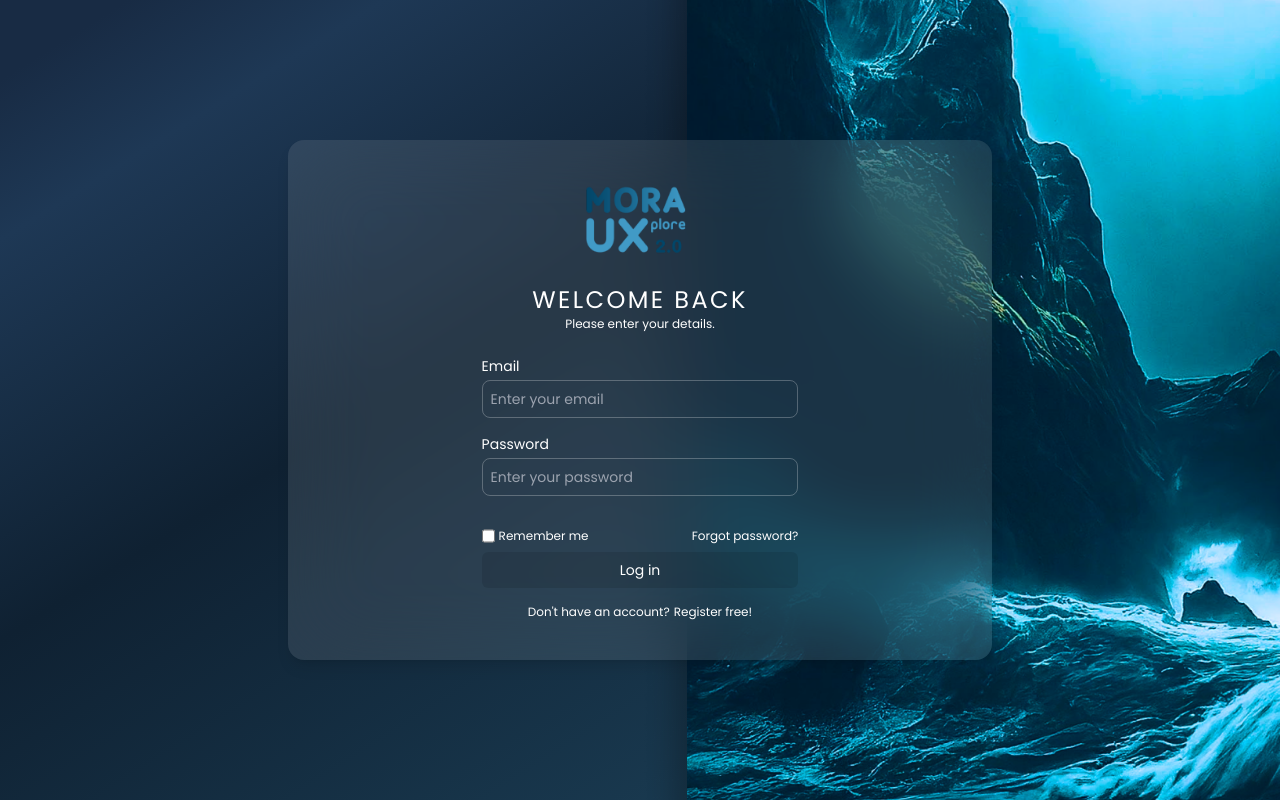
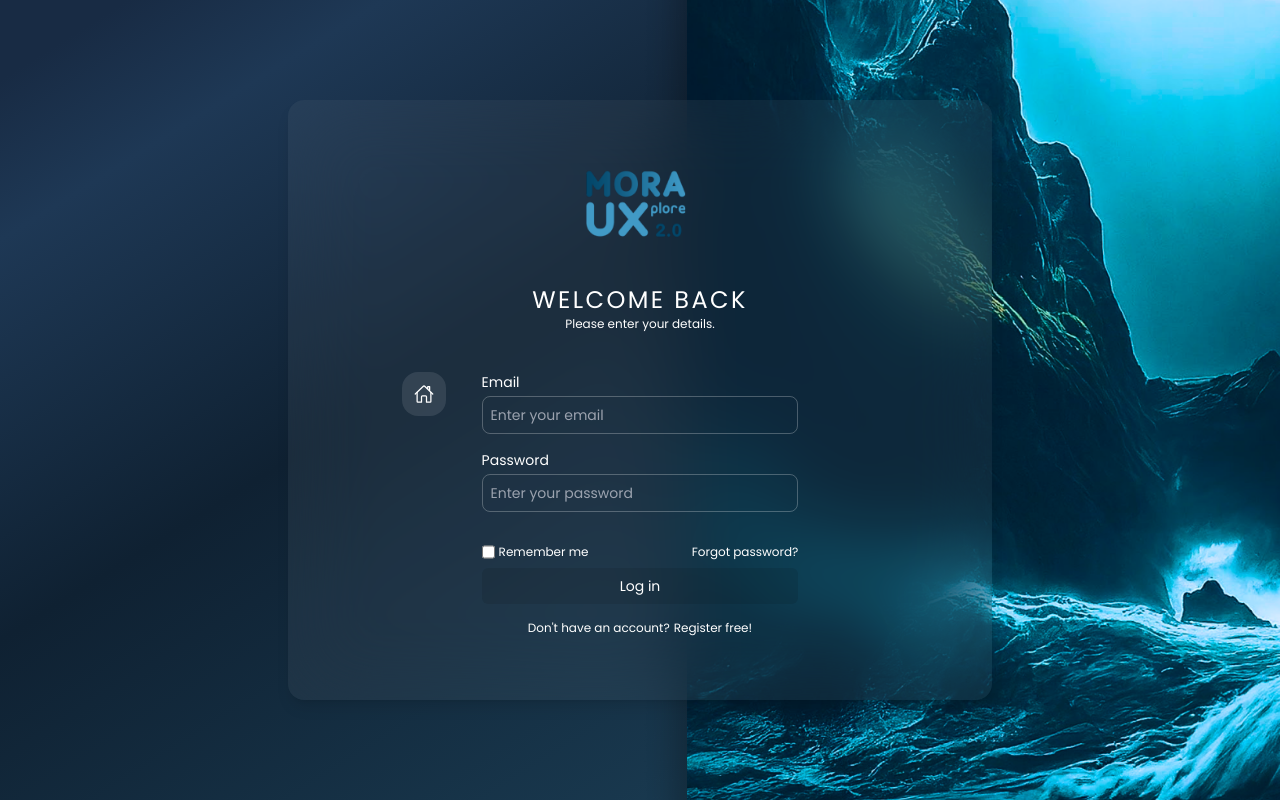
Before and after one commit to UXplore-2-0/official-web, a React (Vite) app in the folder client/: page / in a window 1280 px wide. Built offline with nearby package versions, Linux system fonts and the light colour scheme.

Commit message:
Add back to home button

```diff
--- a/client/src/pages/Login/Login.jsx
+++ b/client/src/pages/Login/Login.jsx
@@ -1,6 +1,7 @@
 import React from 'react'
 import Logo from './images/Logo.png'
 import SeaImage from './images/Sea.png'
+import { IoHomeOutline } from "react-icons/io5";
 
 function Login() {
     return (
@@ -9,13 +10,17 @@ function Login() {
                 <img src={SeaImage} alt='Sea Image' className='object-cover h-screen w-1/2' />
             </div>
             <div className='relative z-20 text-white flex flex-col items-center justify-center w-full min-h-screen'>
-                <div className='bg-white/10 backdrop-blur-2xl shadow-lg flex flex-col items-center justify-center w-[85%] sm:w-[78%] md:w-[70%] lg:w-[55%] py-8 lg:py-10 rounded-2xl font-poppins my-5'>
+                <div className='bg-white/5 backdrop-blur-2xl shadow-lg flex flex-col items-center justify-center w-[85%] sm:w-[78%] md:w-[70%] lg:w-[55%] py-8 lg:py-10 xl:py-16 rounded-2xl font-poppins my-5'>
                     <img src={Logo} alt='Mora UXplore 2.0 Logo' className='w-28 sm:w-32 lg:w-36'/>
-                    <div className='flex flex-col items-center justify-center my-6'>
+                    <div className='flex flex-col items-center justify-center my-6 xl:my-10'>
                         <h1 className='text-2xl tracking-widest'>WELCOME BACK</h1>
                         <p className='text-xs'>Please enter your details.</p>
                     </div>
-                    <form className='flex flex-col items-center justify-center w-[85%] sm:w-[55%] md:w-[45%]'>
+                    <div className='relative w-[85%] sm:w-[55%] md:w-[45%]'>
+                        <button className='fixed top-0 left-0 sm:absolute sm:bg-white/10 sm:top-0 sm:-left-16 lg:-left-20 p-2 sm:p-3 m-2 sm:m-0 rounded-xl lg:rounded-2xl'>
+                            <IoHomeOutline className='text-white text-base md:text-xl' />
+                        </button>
+                        <form className='flex flex-col items-center justify-center'>
                             <label className='w-full text-sm mb-1' htmlFor='email'>Email</label>
                             <input
                                 type='email'
@@ -40,7 +45,7 @@ function Login() {
                                     <label htmlFor='remember'>Remember me</label>
                                 </div>
                                 <div>
-                                <a href='#'>Forgot password?</a>
+                                    <a href='#' className='hover:underline'>Forgot password?</a>
                                 </div>
                             </div>
                             <button
@@ -50,9 +55,10 @@ function Login() {
                             </button>
                             <div className='flex flex-col sm:flex-row sm:gap-1 items-center justify-center'>
                                 <div className='text-xs'>Don't have an account?</div>
-                            <div className='text-xs'><a href='#'>Register free!</a></div>
+                                <div className='text-xs'><a href='#' className='hover:underline'>Register free!</a></div>
                             </div>
                         </form>
+                    </div>
 
                 </div>
             </div>
```
Lines whose indentation alone changed are shown as unchanged.
